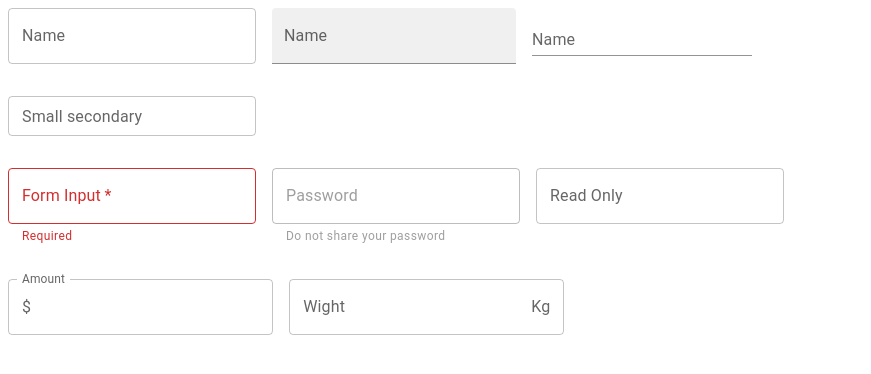
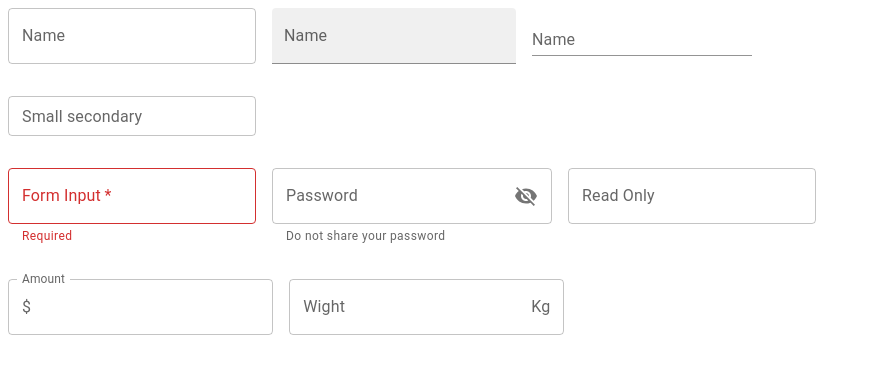
Before and after one commit to AhmadIkbalDjaya/Belajar-Mui, a React (Vite) app: page / in a window 1280 px wide. Shown: the top 374 px of the page, without its empty margins (0-871 px from the left). Built offline with nearby package versions, Linux system fonts and the light colour scheme.

Commit message:
7-Text Field

```diff
--- a/src/components/MuiTextField.jsx
+++ b/src/components/MuiTextField.jsx
@@ -1,8 +1,11 @@
 import { Stack, TextField, InputAdornment } from "@mui/material";
 import { useState } from "react";
+import VisibilityOffIcon from "@mui/icons-material/VisibilityOff";
+import VisibilityIcon from "@mui/icons-material/Visibility";
 
 export const MuiTextField = () => {
   const [value, setValue] = useState("");
+  const [showPass, setShowPass] = useState(false);
   return (
     <Stack spacing={4}>
       <Stack direction={"row"} spacing={2}>
@@ -26,9 +29,21 @@ export const MuiTextField = () => {
         />
         <TextField
           label="Password"
-          type="password"
+          type={showPass ? "text" : "password"}
           helperText="Do not share your password"
-          disabled
+          // disabled
+          InputProps={{
+            endAdornment: (
+              <InputAdornment
+                position="end"
+                onClick={() => {
+                  setShowPass(!showPass);
+                }}
+              >
+                {showPass ? <VisibilityIcon /> : <VisibilityOffIcon />}
+              </InputAdornment>
+            ),
+          }}
         />
         <TextField label="Read Only" InputProps={{ readOnly: true }} />
       </Stack>
```
